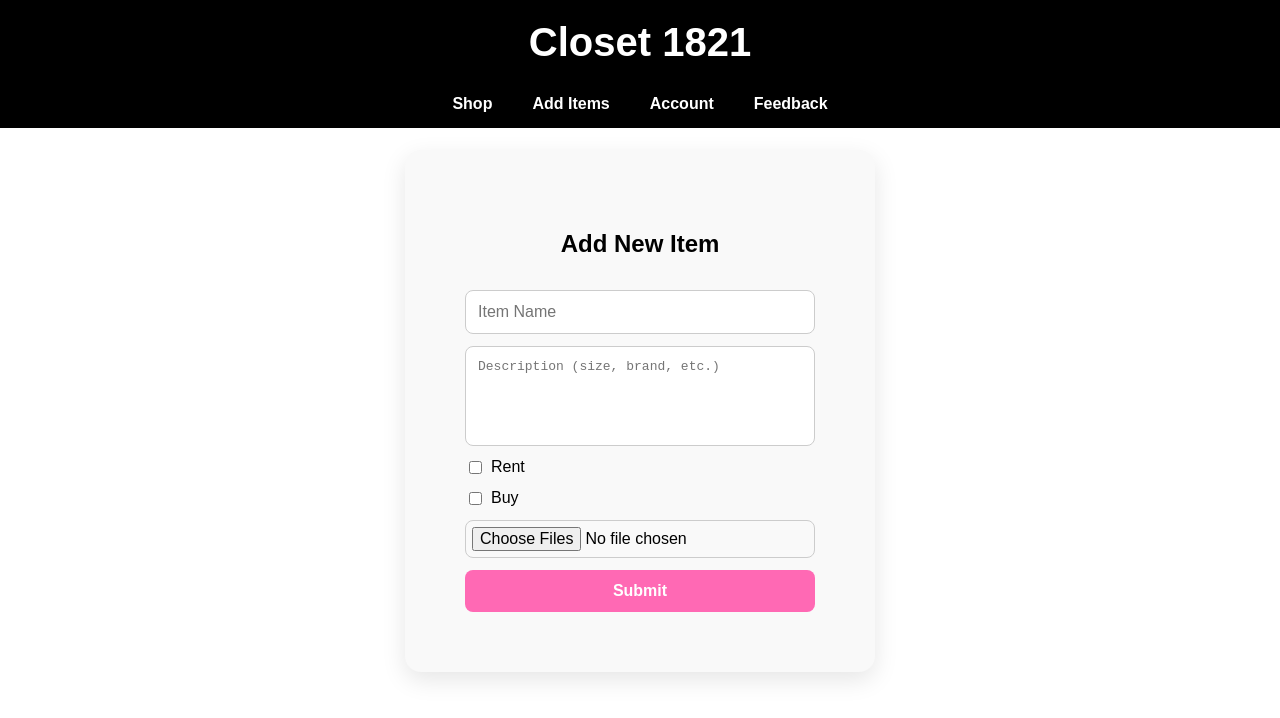
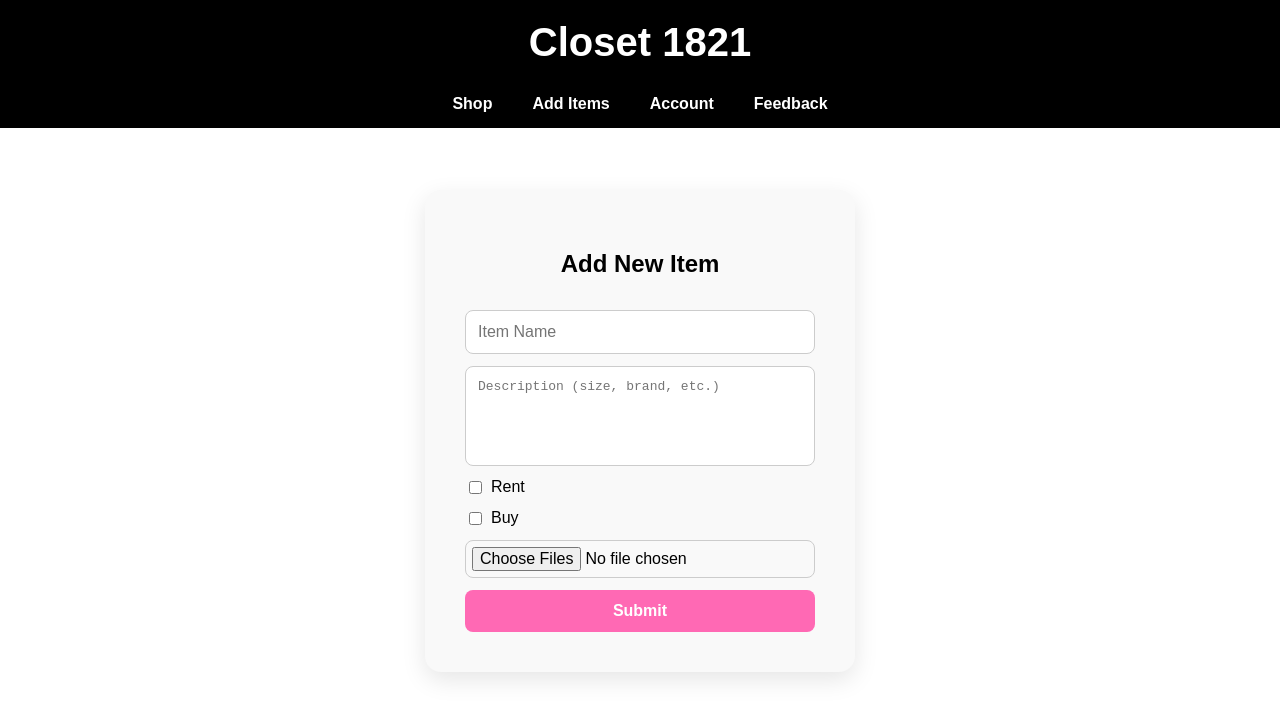
Before and after one commit to chloen3/Closet-Project, a React (Create React App) app in the folder frontend/: page /add in a window 1280 px wide. Shown: the top 718 px of the page. Built offline with nearby package versions, Linux system fonts and the light colour scheme.

Commit message:
omggg its working now im fixing small stuff

```diff
--- a/frontend/src/pages/AddItem.js
+++ b/frontend/src/pages/AddItem.js
@@ -155,14 +155,14 @@ const containerStyle = {
   justifyContent: 'center',
   alignItems: 'flex-start',
   minHeight: '100vh',
-  paddingTop: '150px',
+  paddingTop: '190px',
   backgroundColor: '#fff'
 };
 
 const formStyle = {
     fontFamily: 'Arial, sans-serif',
     width: '350px',
-    padding: '60px',
+    padding: '40px',
     background: '#f9f9f9',
     borderRadius: '16px',
     boxShadow: '0 8px 24px rgba(0,0,0,0.1)',
--- a/frontend/src/pages/Feedback.js
+++ b/frontend/src/pages/Feedback.js
@@ -75,7 +75,7 @@ const containerStyle = {
   justifyContent: 'center',
   alignItems: 'flex-start',
   minHeight: '100vh',
-  paddingTop: '150px',
+  paddingTop: '190px',
   backgroundColor: '#fff'
 };
 
@@ -87,7 +87,7 @@ const formStyle = {
   flexDirection: 'column',
   gap: '20px',
   backgroundColor: '#fff',
-  padding: '60px',
+  padding: '40px',
   borderRadius: '15px',
   boxShadow: '0 10px 20px rgba(0,0,0,0.1)',
   textAlign: 'center'
--- a/frontend/src/pages/Home.js
+++ b/frontend/src/pages/Home.js
@@ -52,7 +52,6 @@ function Home() {
       {selectedItem && (
         <div className="modal-backdrop" onClick={() => setSelectedItem(null)}>
           <div className="modal-content" onClick={e => e.stopPropagation()}>
-            <button className="close-btn" onClick={() => setSelectedItem(null)}>×</button>
 
             <Swiper
               spaceBetween={10}
```
